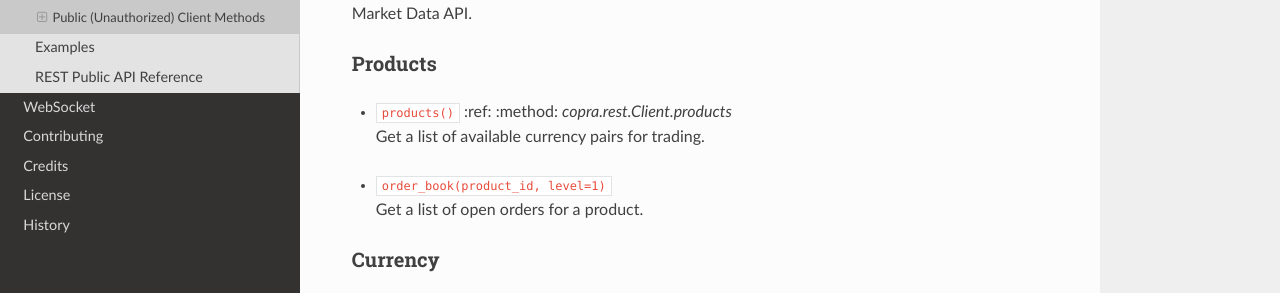
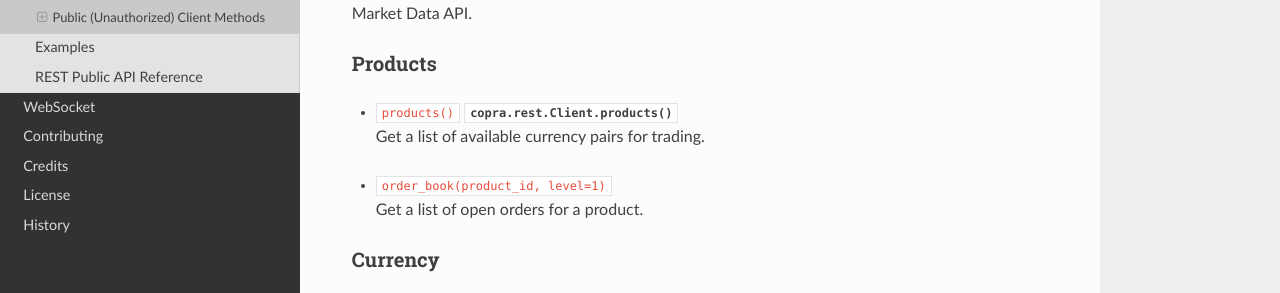
Before and after one commit to tpodlaski/copra, a Sphinx documentation site: the page built from docs/rest/usage.rst, in a window 1280 px wide and 900 px high, scrolled down 3130 px. Shown: the part 389-682 px from the top of the window. Built offline with Sphinx 7.4.7 and the Read the Docs theme 2.0.0, drawn with Linux system fonts in a browser that asks for light colours; some of the changed lines change nothing that is shown.

Commit message:
Update usage.rst

```diff
--- a/docs/rest/usage.rst
+++ b/docs/rest/usage.rst
@@ -118,7 +118,7 @@ Products
 ++++++++
 
 *
-    | ``products()`` :ref: :method: `copra.rest.Client.products`
+    | ``products()`` :meth:`copra.rest.Client.products`
     | Get a list of available currency pairs for trading.
 
 *
```
